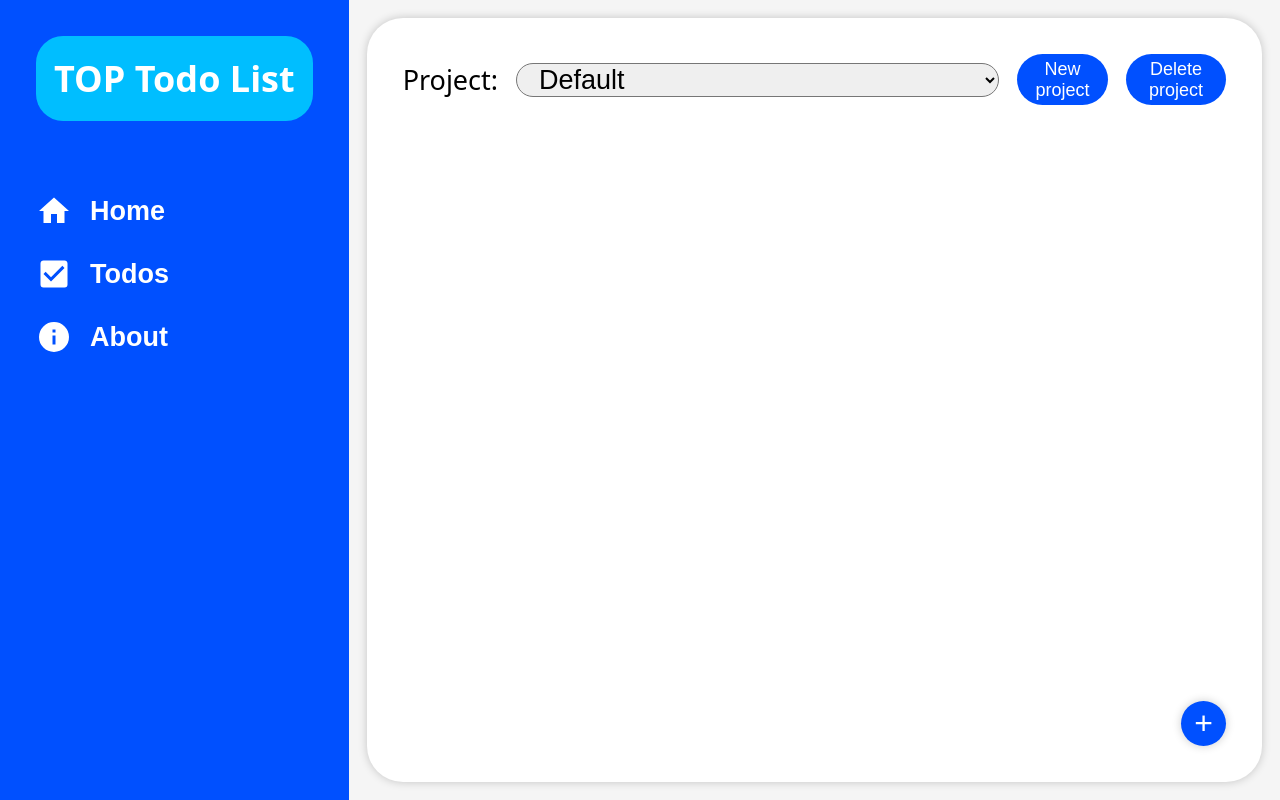
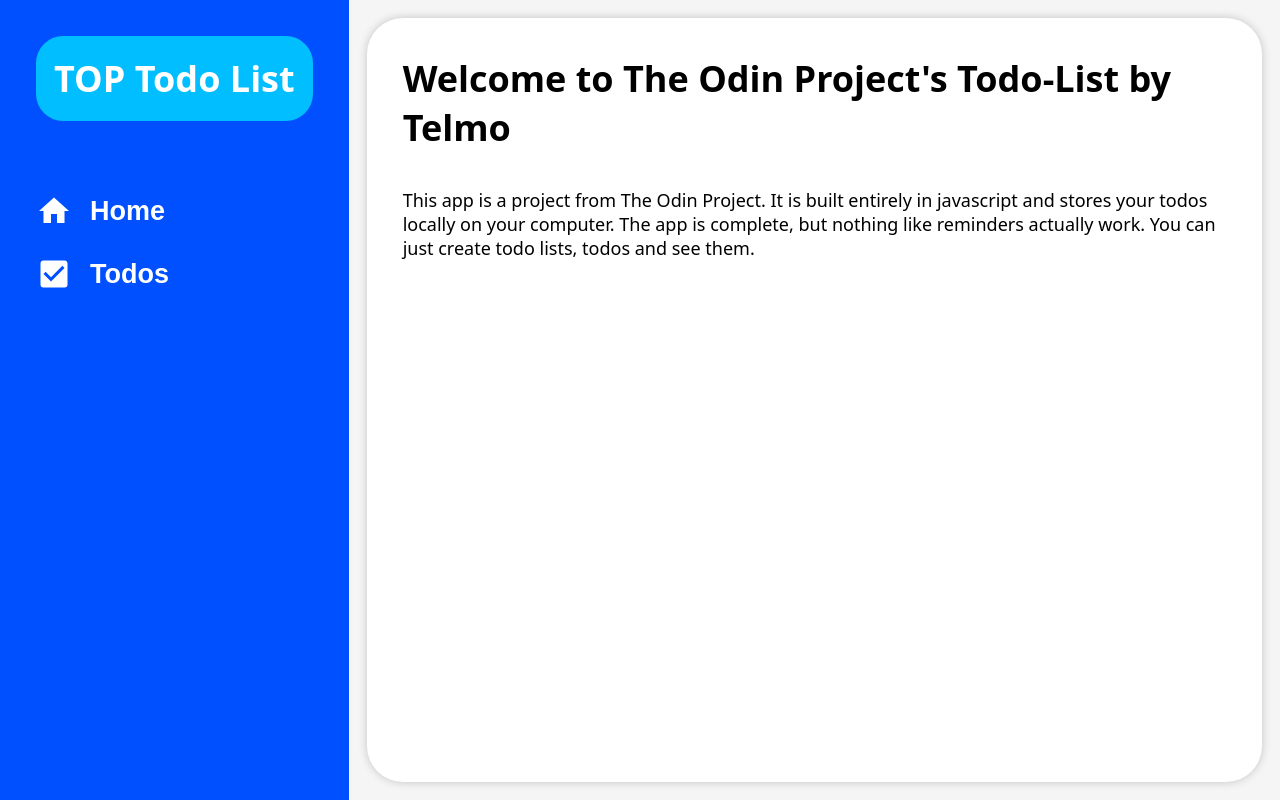
Before and after one commit to Telmo26/TOP-TodoList, a website built with webpack: page src/template.html in a window 1280 px wide. Built offline with nearby package versions, Linux system fonts and the light colour scheme.

Commit message:
Made a barebones home page

```diff
--- a/package.json
+++ b/package.json
@@ -17,5 +17,8 @@
     "webpack": "^5.105.4",
     "webpack-cli": "^7.0.0",
     "webpack-dev-server": "^5.2.3"
+  },
+  "dependencies": {
+    "date-fns": "^4.1.0"
   }
 }
--- a/src/index.js
+++ b/src/index.js
@@ -1,8 +1,7 @@
 import "./style.css"
 
-import { homeTab } from "./tabs/home/index.js"
+import { homeDisplayController } from "./tabs/home/index.js"
 import { todosDisplayController } from "./tabs/todos/index.js";
-import { aboutTab } from "./tabs/about/index.js";
 
 const displayManager = new class {
     #tab;
@@ -16,13 +15,10 @@
 }
 
 document.getElementById("home").addEventListener("click", (e) => {
-    displayManager.switchTab(homeTab);
+    displayManager.switchTab(homeDisplayController);
 });
 document.getElementById("todos").addEventListener("click", (e) => {
     displayManager.switchTab(todosDisplayController);
 });
-document.getElementById("about").addEventListener("click", (e) => {
-    displayManager.switchTab(aboutTab);
-});
 
-displayManager.switchTab(todosDisplayController);
+displayManager.switchTab(homeDisplayController);
--- a/src/tabs/about/index.js
+++ /dev/null
@@ -1,9 +0,0 @@
-export const aboutTab =  {
-    display(content) {
-        const container = document.createElement("div");
-        container.classList.add("about-container");
-        container.textContent = "This is the about page";
-
-        content.appendChild(container);
-    }
-}
--- a/src/tabs/home/index.js
+++ b/src/tabs/home/index.js
@@ -1,9 +1,20 @@
-export const homeTab =  {
+import "./style.css";
+
+export const homeDisplayController =  {
     display(content) {
         const container = document.createElement("div");
         container.classList.add("home-container");
-        container.textContent = "This is the home page";
 
+        const title = document.createElement("h1");
+        title.textContent = "Welcome to The Odin Project's Todo-List by Telmo";
+
+        const paragraph = document.createElement("p");
+        paragraph.textContent = `
+        This app is a project from The Odin Project. It is built entirely in javascript and stores your todos locally on your computer.
+        The app is complete, but nothing like reminders actually work. You can just create todo lists, todos and see them.
+        `
+
+        container.append(title, paragraph);
         content.appendChild(container);
     }
 }
--- /dev/null
+++ b/src/tabs/home/style.css
@@ -0,0 +1,13 @@
+.home-container {
+    height: calc(100% - 2rem);
+    margin: 1rem;
+    padding: 2rem;
+
+    display: grid;
+    grid-auto-rows: min-content;
+    gap: 2rem;
+
+    background-color: white;
+    border-radius: 2rem;
+    box-shadow: var(--shadow);
+}
--- a/src/tabs/todos/data.js
+++ b/src/tabs/todos/data.js
@@ -7,7 +7,8 @@
     }
 
     static fromJSON(json) {
-        const dueDate = new Date(json.dueDate);
+        console.log(json.dueDate);
+        const dueDate = json.dueDate === null ? "Invalid Date" : new Date(json.dueDate);
         return new Todo(json.title, json.description, dueDate, json.priority);
     }
 }
--- a/src/tabs/todos/index.js
+++ b/src/tabs/todos/index.js
@@ -1,5 +1,6 @@
 import "./style.css";
 import { todosData, Todo } from "./data.js";
+import { format } from "date-fns";
 
 export const todosDisplayController = new class {
     #data;
@@ -86,7 +87,7 @@
                     if (todo.description) desc.textContent = todo.description;
 
                     const dueDate = document.createElement("p");
-                    if (todo.dueDate != "Invalid Date") dueDate.textContent = "Due date: " + todo.dueDate;
+                    if (todo.dueDate != "Invalid Date") dueDate.textContent = "Due date: " + format(todo.dueDate, "dd-MM-yyyy HH:MM");
 
                     const priority = document.createElement("p");
                     if (todo.priority) priority.textContent = "Priority: " + todo.priority;
--- a/src/template.html
+++ b/src/template.html
@@ -18,11 +18,6 @@
                 <svg xmlns="http://www.w3.org/2000/svg" viewBox="0 0 24 24"><title>checkbox-marked</title><path d="M10,17L5,12L6.41,10.58L10,14.17L17.59,6.58L19,8M19,3H5C3.89,3 3,3.89 3,5V19A2,2 0 0,0 5,21H19A2,2 0 0,0 21,19V5C21,3.89 20.1,3 19,3Z" /></svg>
                 Todos
             </button>
-
-            <button id="about">
-                <svg xmlns="http://www.w3.org/2000/svg" viewBox="0 0 24 24"><title>information</title><path d="M13,9H11V7H13M13,17H11V11H13M12,2A10,10 0 0,0 2,12A10,10 0 0,0 12,22A10,10 0 0,0 22,12A10,10 0 0,0 12,2Z" /></svg>
-                About
-            </button>
         </nav>
     </header>
 
```
Also changed, not shown: 1 other file.
